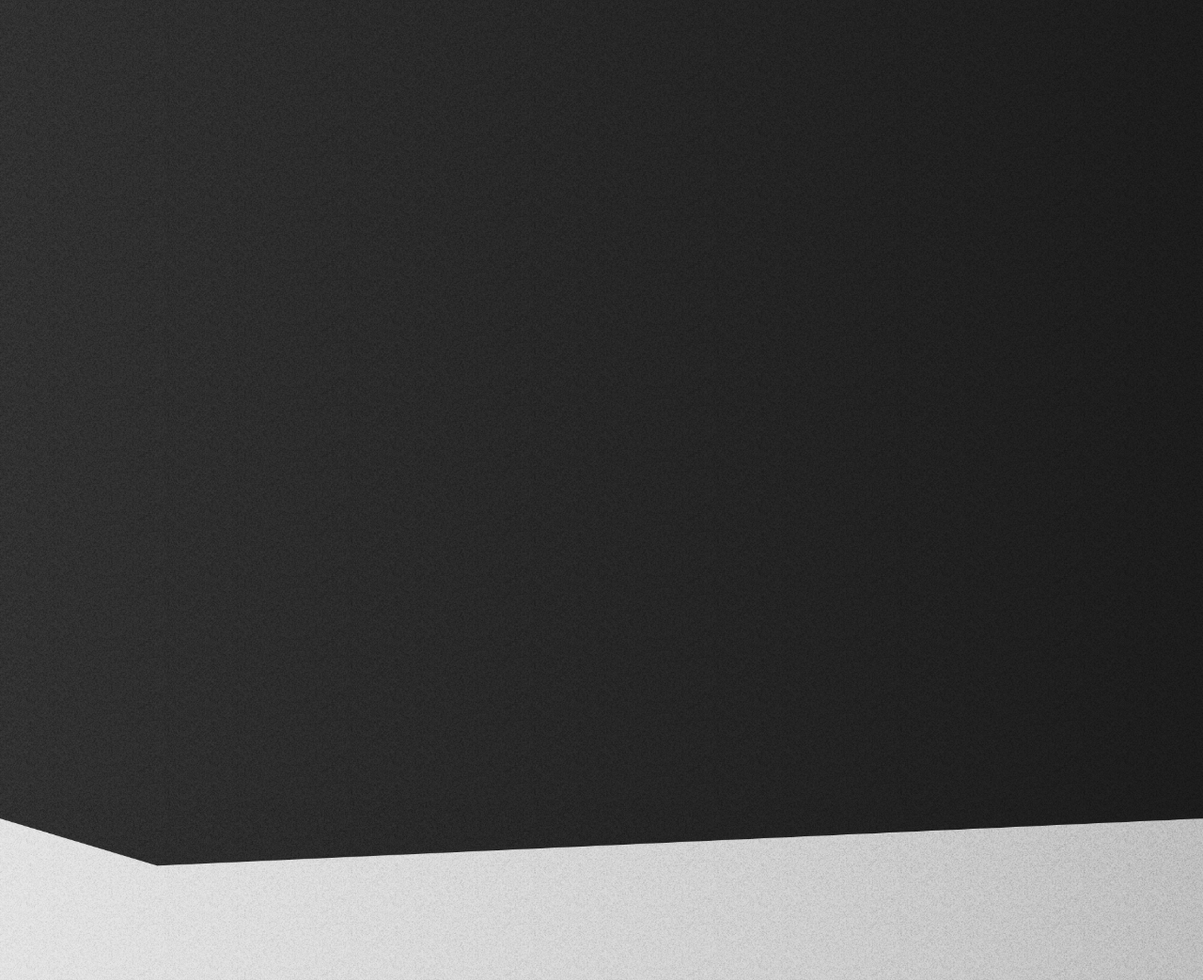
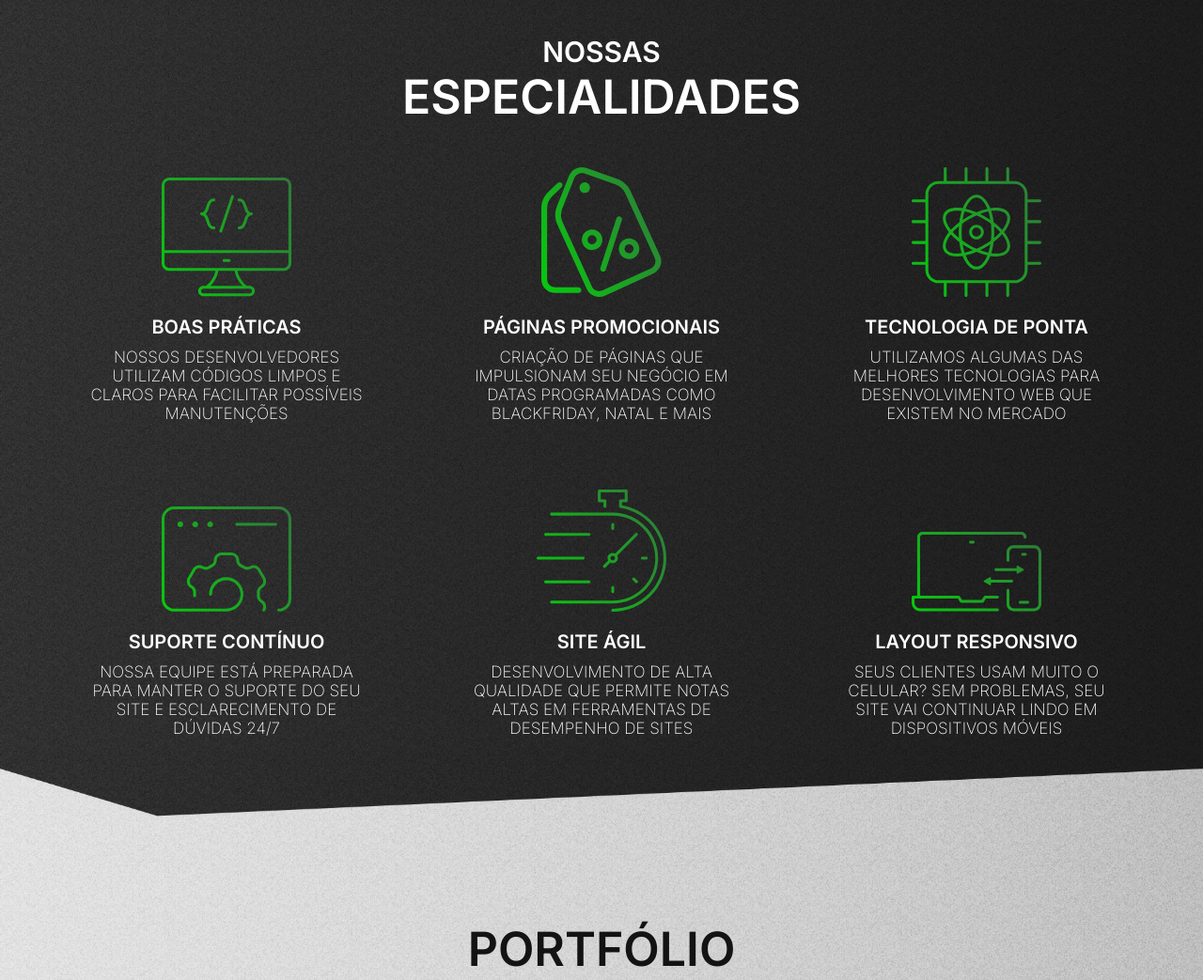
Before and after one commit to KlevertonKulmann/centelha, a website: page index.html in a window 1280 px wide. Shown: the part 1587-2630 px from the top of the page at 94% size. Drawn offline with Linux system fonts and the light colour scheme.

Commit message:
Estrutura das sessões e estilização

```diff
--- a/assets/src/sass/_layout.scss
+++ b/assets/src/sass/_layout.scss
@@ -91,9 +91,17 @@ body{
     }
   }
 }
-#criacao{
+
+#criacao,
+#especialidades,
+#portifolio,
+#avaliacoes,
+#duvida,
+#contato{
   padding: 180px 0;
   min-height: unset;
+}
+#criacao{
   &.bg-custom{
     .container{
       position: relative;
@@ -123,40 +131,98 @@ body{
     }
   }
 }
-#especialidades{
-  background-image: url('../src/imgs/bg-DARK.png');
+#especialidades,
+#avaliacoes,
+#contato{
   background-position: center center;
   background-size: contain;
   background-repeat: repeat-y;
-  padding: 25px 0;
+  padding: 5px 0;
   position: relative;
   overflow: unset;
+  min-height: unset;
   &::before,
   &::after{
     content: '';
     width: 100%;
-    height: 120px;
     background-size: 100%;
     position: absolute;
     background-repeat: no-repeat;
   }
   &::before{
     background-position: center bottom;
-    background-image: url('../src/imgs/section-border-top.png');
     left: 0;
     top: 0;
-    transform: translateY(-100%);
+    transform: translateY(calc(-100% + 5px));
   }
   &::after{
     background-position: center top;
-    background-image: url('../src/imgs/section-border-bottom.png');
     left: 0;
     bottom: 0;
-    transform: translateY(100%);
+    transform: translateY(calc(100% - 1px));
+  }
+}
+#especialidades{
+  background-image: url('../src/imgs/bg-DARK.png');
+  color:$secondaryContrast;
+  &::before,
+  &::after{
+    height: 120px;
+  }
+  &::before{
+    background-image: url('../src/imgs/section-border-top.png');
+  }
+  &::after{
+    background-image: url('../src/imgs/section-border-bottom.png');
+  }
+  .grid-3{
+    gap: 50px;
+    flex-wrap: wrap;
+    .item {
+      width: calc(33% - 100px);
+      .img-box{
+        height: 141px;
+        display: flex;
+        flex-wrap: wrap;
+        justify-content: center;
+        align-items:flex-end;
+        margin-bottom: 20px;
+      }
+    }
+  }
+}
+#avaliacoes{
+  background-image: url('../src/imgs/bg-CINZA.png');
+  &::before,
+  &::after{
+    height: 225px;
+  }
+  &::before{
+    background-image: url('../src/imgs/section-2-border-top.png');
+  }
+  &::after{
+    background-image: url('../src/imgs/section-2-border-bottom.png');
+  }
+}
+#duvida{
+
+}
+#contato{
+  background-image: url('../src/imgs/bg-VERDE.png');
+  color:$secondaryContrast;
+  &::before{
+    height: 175px;
+  }
+  &::before{
+    background-image: url('../src/imgs/section-3-border-top.png');
+  }
+  .titulo{
+    text-align: left;
   }
 }
 section{
   .titulo{
+    text-align: center;
     h2{
       margin-top: 0;
       font-size: 5rem;
@@ -168,6 +234,9 @@ section{
     }
   }
   .content{
+    &.grid-3{
+      text-align: center;
+    }
     h4{
       margin: 1rem 0;
       font-size: 2rem;
@@ -182,9 +251,7 @@ section{
 }
 .box-criacao{
   .titulo{
-    text-align: center;
     margin-bottom: 70px;
-
   }
 }
 @media screen and (max-width:1199px){
@@ -197,6 +264,13 @@ section{
         width: 250px;
         min-height: 270px;
       }
+     }
+    }
+  }
+  #especialidades{
+    .grid-3{
+      .item {
+        width: calc(33% - 60px);
       }
     }
   }
@@ -256,9 +330,6 @@ section{
       }
     }
   }
-  #especialidades{
-
-  }
   #criacao{
     &.bg-custom{
      .container{
@@ -269,6 +340,22 @@ section{
         min-height: 350px;
         background-image: url("../src/imgs/MARGEM-CRIACAO-SITES-MOB.svg");
       }
+     }
+    }
+  }
+  #especialidades{
+    .grid-3{
+      .item {
+        width: calc(50% - 60px);
+      }
+    }
+  }
+}
+@media screen and (max-width:767px){
+  #especialidades{
+    .grid-3{
+      .item {
+        width: 80%;
       }
     }
   }
--- a/index.html
+++ b/index.html
@@ -2,9 +2,9 @@
 <html lang="pt-BR">
     <head>
         <meta charset="UTF-8">
-        <title>Título</title>
+        <title>Centelha Digital - Criação de sites profissionais</title>
         <meta name="viewport" content="width=device-width, initial-scale=1.0">
-
+        <link rel="shortcut icon" href="assets/src/imgs/LOGO.svg" type="image/x-icon">
         <link rel="stylesheet" type="text/css" href="assets/src/libs/slick/slick.css"/>
         <link rel="stylesheet" href="assets/css/app.min.css">
         <link rel="stylesheet" href="assets/css/tema.min.css">
@@ -95,51 +95,86 @@
         </section>
         <section id="especialidades">
             <div class="container">
-                <div class="grid-3">
-                    <div>
-                        <img src="" alt="">
-                        <h4></h4>
-                        <p></p>
+                <div class="titulo">
+                    <h3>NOSSAS</h3>
+                    <h2>ESPECIALIDADES</h2>
+                </div>
+                <div class="d-flex grid-3 content">
+                    <div class="item">
+                        <div class="img-box">
+                            <img src="assets/src/imgs/BOAS-PRATICAS.svg" alt="">
+                        </div>
+                        <h4>BOAS PRÁTICAS</h4>
+                        <p>NOSSOS DESENVOLVEDORES UTILIZAM CÓDIGOS LIMPOS E CLAROS PARA FACILITAR POSSÍVEIS MANUTENÇÕES</p>
                     </div>
-                    <div>
-                        <img src="" alt="">
-                        <h4></h4>
-                        <p></p>
+                    <div class="item">
+                        <div class="img-box">
+                            <img src="assets/src/imgs/PAGINAS-PROMO.svg" alt="">
+                        </div>
+                        <h4>PÁGINAS PROMOCIONAIS</h4>
+                        <p>CRIAÇÃO DE PÁGINAS QUE IMPULSIONAM SEU NEGÓCIO EM DATAS PROGRAMADAS COMO BLACKFRIDAY, NATAL E MAIS</p>
                     </div>
-                    <div>
-                        <img src="" alt="">
-                        <h4></h4>
-                        <p></p>
+                    <div class="item">
+                        <div class="img-box">
+                            <img src="assets/src/imgs/TECNOLOGIA-PONTA.svg" alt="">
+                        </div>
+                        <h4>TECNOLOGIA DE PONTA</h4>
+                        <p>UTILIZAMOS ALGUMAS DAS MELHORES TECNOLOGIAS PARA DESENVOLVIMENTO WEB QUE EXISTEM NO MERCADO</p>
                     </div>
-                    <div>
-                        <img src="" alt="">
-                        <h4></h4>
-                        <p></p>
+                    <div class="item">
+                        <div class="img-box">
+                            <img src="assets/src/imgs/SUPORTE.svg" alt="">
+                        </div>
+                        <h4>SUPORTE CONTÍNUO</h4>
+                        <p>NOSSA EQUIPE ESTÁ PREPARADA PARA MANTER O SUPORTE DO SEU SITE E ESCLARECIMENTO DE DÚVIDAS 24/7</p>
                     </div>
-                    <div>
-                        <img src="" alt="">
-                        <h4></h4>
-                        <p></p>
+                    <div class="item">
+                        <div class="img-box">
+                            <img src="assets/src/imgs/SITE-AGIL.svg" alt="">
+                        </div>
+                        <h4>SITE ÁGIL</h4>
+                        <p>DESENVOLVIMENTO DE ALTA QUALIDADE QUE PERMITE NOTAS ALTAS EM FERRAMENTAS DE DESEMPENHO DE SITES</p>
                     </div>
-                    <div>
-                        <img src="" alt="">
-                        <h4></h4>
-                        <p></p>
+                    <div class="item">
+                        <div class="img-box">
+                            <img src="assets/src/imgs/LAYOUT-MOBILE.svg" alt="">
+                        </div>
+                        <h4>LAYOUT RESPONSIVO</h4>
+                        <p>SEUS CLIENTES USAM MUITO O CELULAR? SEM PROBLEMAS, SEU SITE VAI CONTINUAR LINDO EM DISPOSITIVOS MÓVEIS</p>
                     </div>
                 </div>
             </div>
         </section>
         <section id="portifolio">
-            <div class="container"></div>
+            <div class="container">
+                <div class="titulo">
+                    <h2>PORTFÓLIO</h2>
+                </div>
+            </div>
         </section>
         <section id="avaliacoes">
-            <div class="container"></div>
+            <div class="container">
+                <div class="titulo">
+                    <h3>AVALIAÇÕES DE</h3>
+                    <h2>CLIENTES</h2>
+                </div>
+            </div>
         </section>
         <section id="duvida">
-            <div class="container"></div>
+            <div class="container">
+                <div class="titulo">
+                    <h3>DÚVIDAS</h3>
+                    <h2>FREQUENTES</h2>
+                </div>
+            </div>
         </section>
         <section id="contato">
-            <div class="container"></div>
+            <div class="container">
+                <div class="titulo">
+                    <h3>ENTRE EM</h3>
+                    <h2>CONTATO</h2>
+                </div>
+            </div>
         </section>
 
         <span id="customCursor"></span>
```
Also changed, not shown: assets/css/app.min.css, assets/src/imgs/bg-VERDE.png, assets/src/imgs/section-2-border-bottom.png (added), assets/src/imgs/section-2-border-top.png (added), assets/src/imgs/section-3-border-top.png (added), 1 other file. Lines whose indentation alone changed are shown as unchanged.
